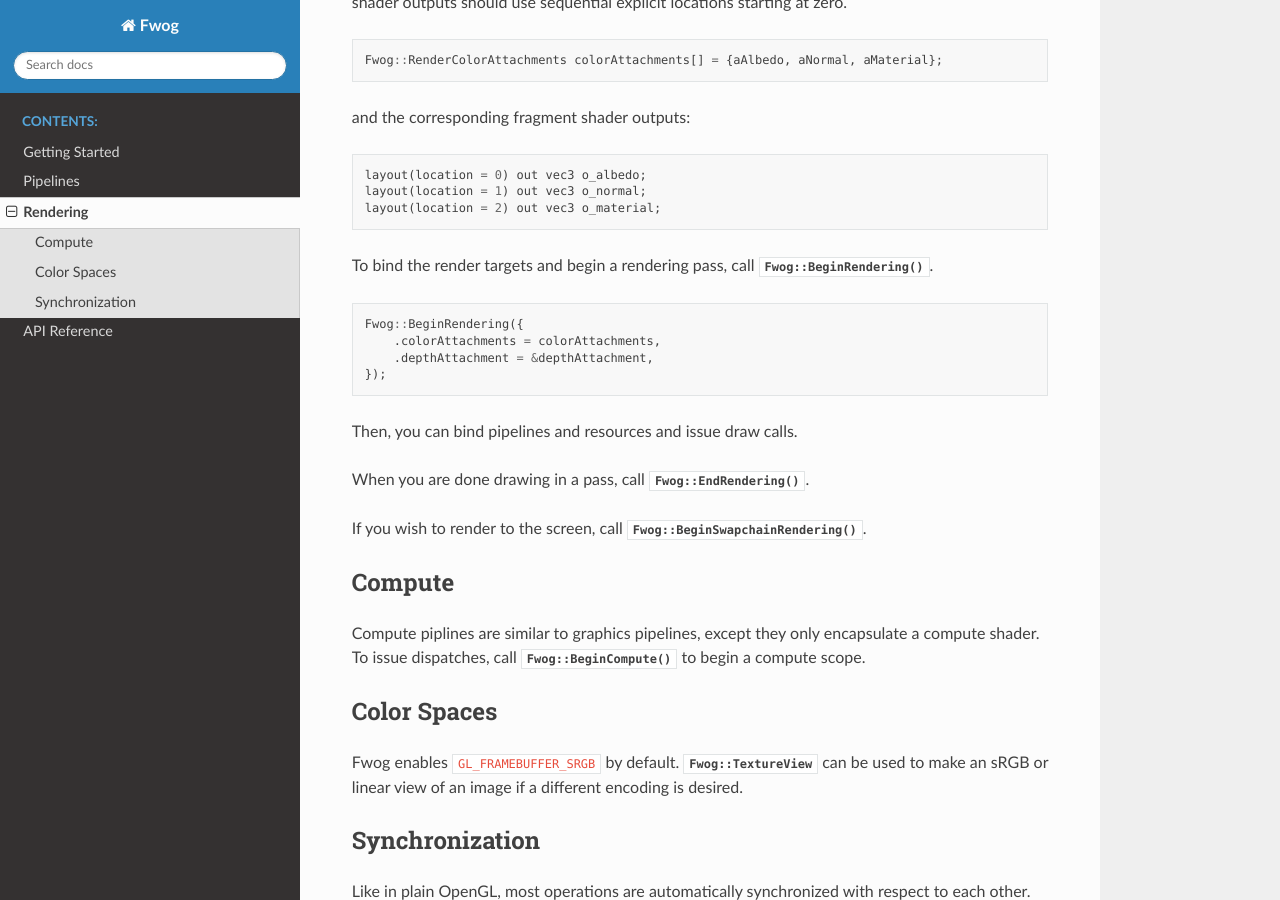
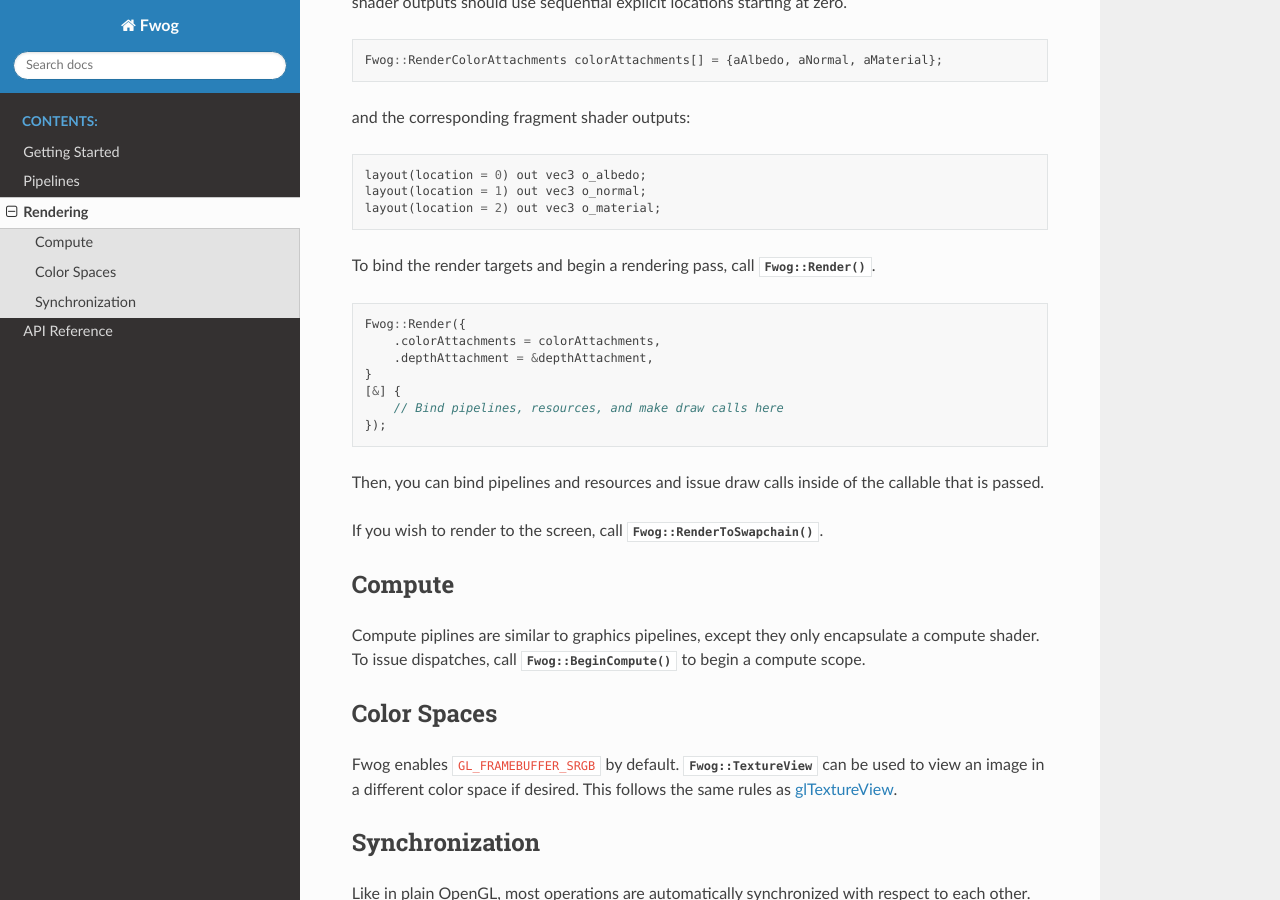
Before and after one commit to JuanDiegoMontoya/Fwog, a Sphinx documentation site: the page built from docs/rendering.rst, in a window 1280 px wide and 900 px high, scrolled down 265 px. Built offline with Sphinx 7.4.7 and the Read the Docs theme 2.0.0, drawn with Linux system fonts in a browser that asks for light colours.

Commit message:
Updated docs to reflect API changes

```diff
--- a/docs/rendering.rst
+++ b/docs/rendering.rst
@@ -16,20 +16,21 @@ and the corresponding fragment shader outputs:
     layout(location = 1) out vec3 o_normal;
     layout(location = 2) out vec3 o_material;
 
-To bind the render targets and begin a rendering pass, call :cpp:func:`Fwog::BeginRendering`.
+To bind the render targets and begin a rendering pass, call :cpp:func:`Fwog::Render`.
 
 .. code-block:: cpp
 
-    Fwog::BeginRendering({
+    Fwog::Render({
         .colorAttachments = colorAttachments,
         .depthAttachment = &depthAttachment,
+    }
+    [&] {
+        // Bind pipelines, resources, and make draw calls here
     });
 
-Then, you can bind pipelines and resources and issue draw calls.
+Then, you can bind pipelines and resources and issue draw calls inside of the callable that is passed.
 
-When you are done drawing in a pass, call :cpp:func:`Fwog::EndRendering`.
-
-If you wish to render to the screen, call :cpp:func:`Fwog::BeginSwapchainRendering`.
+If you wish to render to the screen, call :cpp:func:`Fwog::RenderToSwapchain`.
 
 Compute
 -------
@@ -37,7 +38,7 @@ Compute piplines are similar to graphics pipelines, except they only encapsulate
 
 Color Spaces
 ------------
-Fwog enables ``GL_FRAMEBUFFER_SRGB`` by default. :cpp:class:`Fwog::TextureView` can be used to make an sRGB or linear view of an image if a different encoding is desired.
+Fwog enables ``GL_FRAMEBUFFER_SRGB`` by default. :cpp:class:`Fwog::TextureView` can be used to view an image in a different color space if desired. This follows the same rules as `glTextureView <https://registry.khronos.org/OpenGL-Refpages/gl4/html/glTextureView.xhtml>`_.
 
 Synchronization
 ---------------
```
